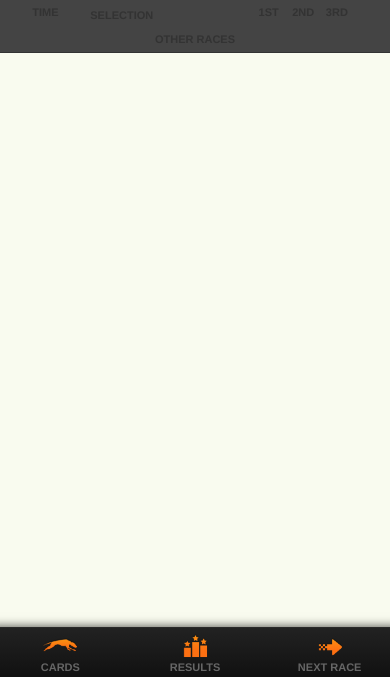
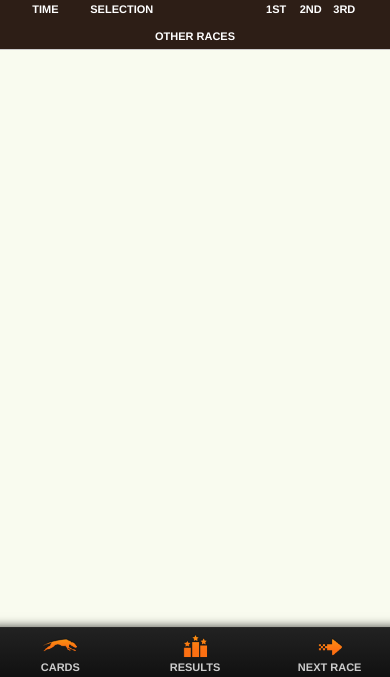
Before and after one commit to cx1x/msw-gh-staging-RC, a PHP site: page /greyhoundbet-staging/tips/// in a window 390 px wide. Shown: the part 167-844 px from the top of the page. Run offline with PHP 8.4, Linux system fonts and the light colour scheme; data that the repository does not hold is empty; some libraries are stand-ins or nearby versions.

Commit message:
Light theme fixes

```diff
--- a/css/style.css
+++ b/css/style.css
@@ -108,6 +108,7 @@ footer {
 }
 
 footer a {
+  color: #ccc;
   display: block;
   text-transform: uppercase;
   font-weight: 600;
@@ -604,7 +605,7 @@ a .link-item {
   color: #fff;
   cursor: pointer;
   background: rgba(0,0,0,.3);
-  font-size: 16px;
+  font-size: 14px;
 }
 
 .nav-tabs > li.active > a,
@@ -937,7 +938,6 @@ a .link-item {
   }
 }
 
-
 .predictor-container ul li{
   height: 12%;
   position: relative;
@@ -990,15 +990,16 @@ a .link-item {
 }
 
 .tb-tips .tb-row {
-  background: #222;
+  background: #eee;
   display: block;
   height: 27px;
   line-height: 26px;
-  border-bottom: 1px solid #333;
+  border-bottom: 1px solid #ccc;
 }
 
 .tb-tips .tb-titles {
-  background: #444;
+  background: #2D1E16;
+  color: #fff;
   text-transform: uppercase;
 }
 
@@ -1029,7 +1030,7 @@ a .link-item {
     /* text-align: center; */
   text-align: left;
     vertical-align: bottom;
-    margin: 3px 0px;
+    /* margin: 3px 0px; */
     display: inline-block;
     position: relative;
 }
@@ -1563,6 +1564,22 @@ End disable animation */
 
 }
 
+/* Fix predictor dogs when mobile */
+@media screen and (max-width: 500px) {
+  #predictor-dog-1,
+  #predictor-dog-2,
+  #predictor-dog-3,
+  #predictor-dog-4,
+  #predictor-dog-5,
+  #predictor-dog-6 {
+      background-size: 25% 60%;
+  }
+
+  .predictor-container ul {
+    top: 28%;
+  }
+}
+
 /* MSWPH sidebar embed 292px */
 
 @media screen and ( max-width: 310px ){
```
